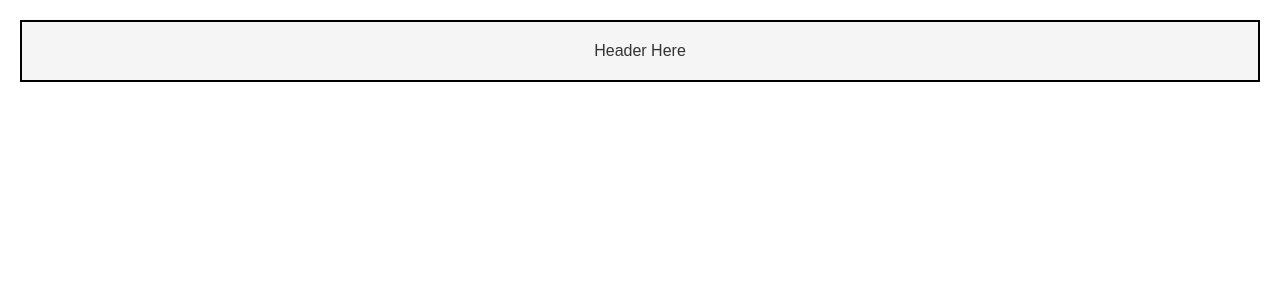
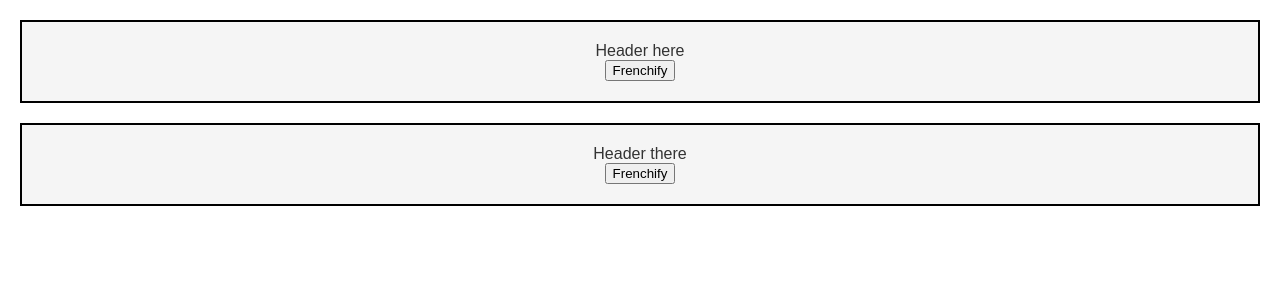
Before and after one commit to YetAnotherJonWilson/daily-med, a React (Create React App) app: page / in a window 1280 px wide. Shown: the top 300 px of the page. Built offline with nearby package versions, Linux system fonts and the light colour scheme.

Commit message:
adding props and state

```diff
--- a/src/App.js
+++ b/src/App.js
@@ -1,8 +1,13 @@
 import React from 'react'
-import './App.css'
+import Header from './Header'
 
 const App = () => {
-    return (<div className="App">Header Here</div>)
+    return (
+        <div className="App">
+            <Header name="here"/>
+            <Header name="there"/>
+        </div>
+    )
 }
 
 export default App
--- /dev/null
+++ b/src/Header.css
@@ -0,0 +1,8 @@
+.Header {
+    border: 2px solid black;
+    text-align: center;
+    background: #f5f5f5;
+    color: #333;
+    margin: 20px;
+    padding: 20px;
+}
--- /dev/null
+++ b/src/Header.js
@@ -0,0 +1,25 @@
+import React, { Component } from 'react'
+import './Header.css'
+
+class Header extends Component {
+    constructor(props) {
+        super(props);
+        this.state = {type: 'Header'};
+        this.frenchify = this.frenchify.bind(this)
+    }
+
+    frenchify() {
+        this.setState({type: 'La tete'})
+    }
+
+    render() {
+    return (
+        <div className="Header">
+            {this.state.type} {this.props.name}
+            <br/>
+            <button onClick={this.frenchify}>Frenchify</button>
+        </div>
+    )
+}}
+
+export default Header
```
